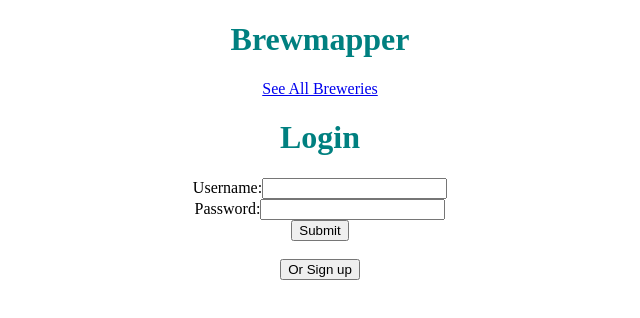
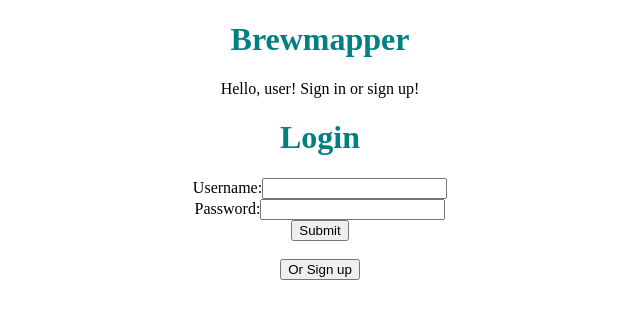
Before and after one commit to samtroutman/brewmapper-frontend, a React (Create React App) app: page / in a window 1280 px wide. Shown: the top 318 px of the page, without its empty margins (320-960 px from the left). Built offline with nearby package versions, Linux system fonts and the light colour scheme.

Commit message:
add logout and update nav

```diff
--- a/src/components/Nav.js
+++ b/src/components/Nav.js
@@ -1,10 +1,18 @@
 import { NavLink } from 'react-router-dom'
+import { connect } from 'react-redux'
+import{ logout } from '../redux/actionCreators'
 
-function Nav(){
-    return( <nav>
-        <NavLink to="/breweries">See All Breweries</NavLink>
-    </nav>
-    )
+function Nav({logout, username}){
+    const renderLoggedIn = () => <nav>
+    <NavLink to="/breweries"><button>See All Breweries</button></NavLink>
+    <button onClick={logout}>Logout!</button>
+  </nav>
+
+  const renderLoggedOut = () => <nav>Hello, user! Sign in or sign up!</nav>
+
+  return username ? renderLoggedIn() : renderLoggedOut()
 }
 
-export default Nav;
+const mapStateToProps = (state) => ({username: state.user.username})
+
+export default connect(mapStateToProps, {logout})(Nav);
--- a/src/redux/actionCreators.js
+++ b/src/redux/actionCreators.js
@@ -45,6 +45,13 @@ export const autoLogin =() => {
         .then(res => handleUserResponse(res, dispatch))
       }
 
+export const logout = () => {
+    return dispatch => {
+        localStorage.clear()
+        dispatch({type: "LOGOUT"})
+    }
+    }
+
 function handleUserResponse(res, dispatch){
     if (res.ok) {
       res.json()
```
